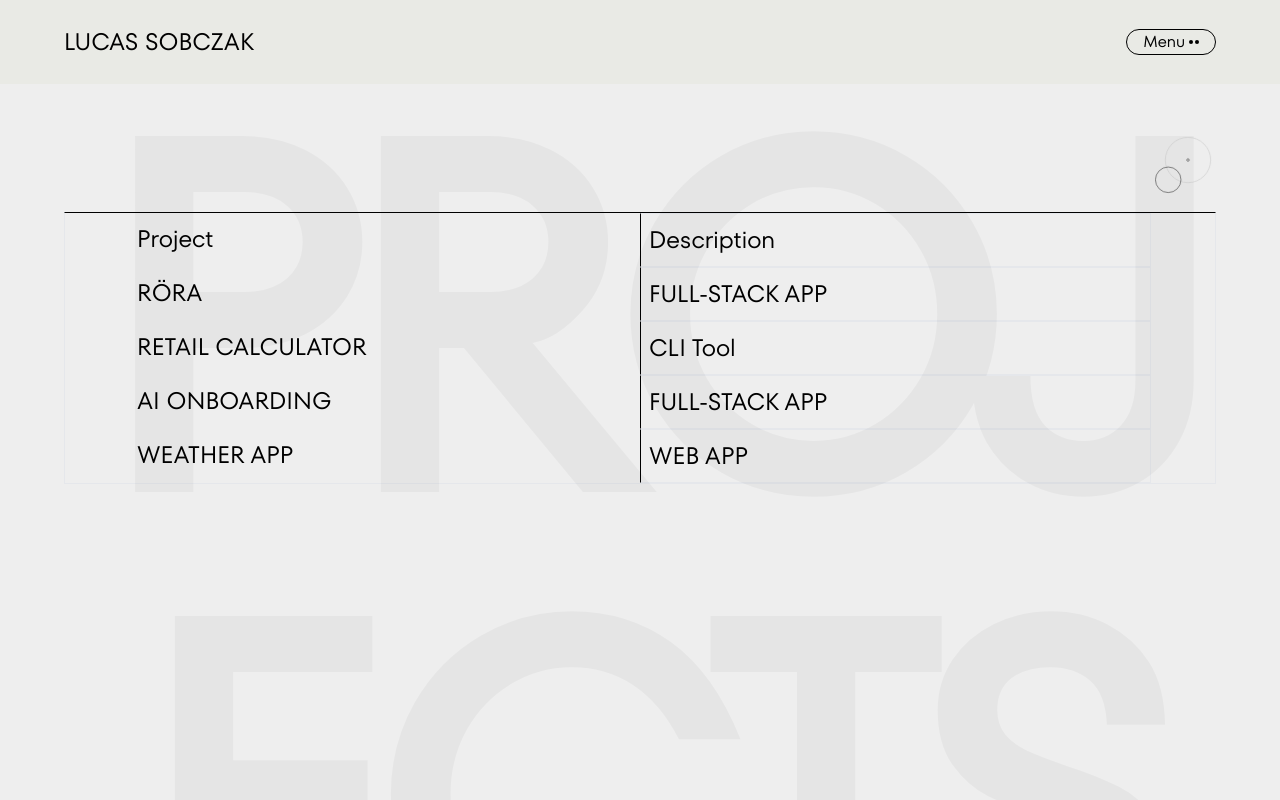
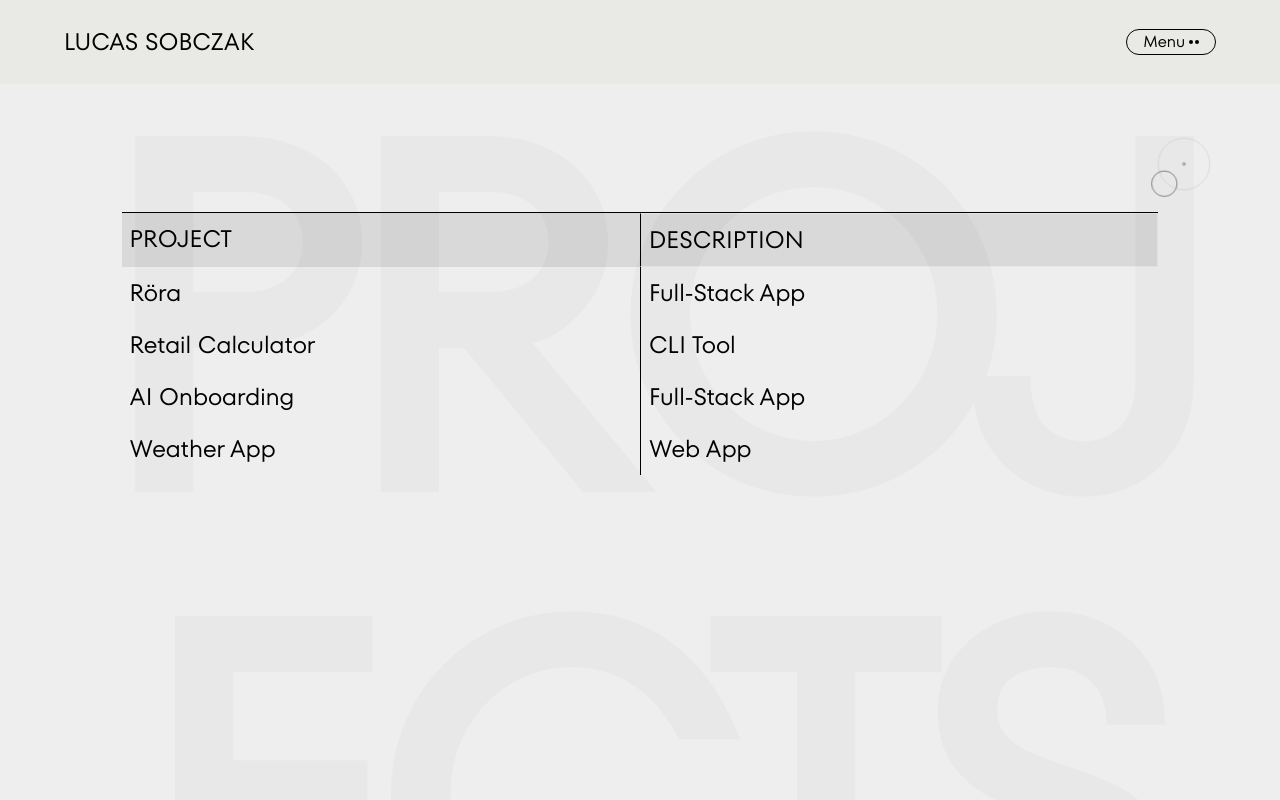
Before and after one commit to SobczakL/landing-page, a Next.js app: page /views/projects in a window 1280 px wide. Shown: the top 800 px of the page. Built offline with nearby package versions, Linux system fonts and the light colour scheme.

Commit message:
home rework with layout, fixed contact bugs, fixed project bugs

```diff
--- a/src/components/Icon.tsx
+++ b/src/components/Icon.tsx
@@ -36,12 +36,12 @@ export default function Icon() {
 
         <div
             style={iconPosition}
-            className="absolute right-0 px-4 md:px-8 lg:px-16 py-8 md:py-8 lg:py-12 z-10" >
+            className="absolute right-0 px-4 md:px-10 lg:px-16 py-8 md:py-8 lg:py-12 z-10" >
             <div
                 style={{
                     animation: "fadeIcon 10s linear infinite"
                 }}
-                className="relative rounded-full border border-r1 w-14 h-14 flex justify-center items-center">
+                className="relative rounded-full border border-r1 w-14 h-14 md:w-16 md:h-16 lg:w-18 lg:h-18 flex justify-center items-center">
                 <div className="rounded-full border border-black w-1 h-1"></div>
                 <div
                     className="absolute rounded-full border border-black w-8 h-8 transform translate-y-6 -translate-x-6"
--- a/src/components/SecondaryHeader.tsx
+++ b/src/components/SecondaryHeader.tsx
@@ -2,7 +2,7 @@ export default function SecondaryHeader() {
     return (
         <div className="flex flex-col max-w-max gap-2">
             <p
-                className="text-black leading-none align-top text-headerSm md:text-headerMd"
+                className="text-black w-fit leading-none text-headerSm md:text-headerMd"
             >
                 DEVELOPER
             </p>
--- a/src/components/layout/header/Header.tsx
+++ b/src/components/layout/header/Header.tsx
@@ -126,7 +126,7 @@ export default function Header() {
                 <div
                     className='bg-white md:bg-transparent md:pt-12 text-black text-menuSm md:text-menuMd drop-shadow-[5px_0px_35px_rgba(0,0,0,0.5)] flex flex-col gap-16 h-full md:ml-auto md:mr-10 lg:mr-16 md:max-h-[70%] md:max-w-[300px] lg:max-w-[360px]'
                 >
-                    <div className='bg-white flex flex-col py-10 gap-12 rounded-lg'>
+                    <div className='bg-white md:backdrop-opacity-95 md:backdrop-invert md:bg-white/95 flex flex-col py-10 gap-12 rounded-lg'>
                         {pageNavigation.slice(1).map((item, index) => (
                             <div
                                 key={index}
@@ -146,7 +146,7 @@ export default function Header() {
                             </div>
                         ))}
                     </div>
-                    <div className='px-4 md:px-8 bg-white md:bg-b1 md:text-white rounded-lg'>
+                    <div className='px-4 md:px-8 bg-white md:backdrop-opacity-95 md:backdrop-invert md:bg-b1/95 md:text-white rounded-lg'>
                         <SocialLinks />
                     </div>
                 </div>
--- a/src/components/ui/AccordionItem.tsx
+++ b/src/components/ui/AccordionItem.tsx
@@ -30,11 +30,11 @@ export default function AccordionItem({
                     backgroundColor: isActive ? "#B4B4B4" : "",
                     color: isActive ? "#FFFFFF" : ""
                 }}
-                className="flex hover:bg-g6 hover:text-white">
+                className="flex hover:bg-g6 hover:text-white hover:uppercase">
                 <div className="w-1/2 py-2 pl-2">
                     <p>{title}</p>
                 </div>
-                <div className="w-1/2 py-2 border border-l-black pl-2">
+                <div className="w-1/2 py-2 border-l border-l-black pl-2">
                     <p>{projectType}</p>
                 </div>
             </div>
--- a/src/pages/views/projects.tsx
+++ b/src/pages/views/projects.tsx
@@ -7,18 +7,17 @@ export default function Projects() {
 
     const handleActiveIndex = (index) => {
         setActiveIndex((prevIndex) => (prevIndex === index ? null : index))
-        console.log(index)
     }
 
     return (
-        <section className="relative bg-g3 h-full pt-24 md:pt-28 lg:pt-32">
-            <div className="z-10 max-w-[90%] border divide-none border-t-black mx-auto px-4 md:px-10 lg:px-16">
-                <div className="flex text-labelSm md:text-labelMd lg:text-labelLg text-black">
+        <section className="relative box-border overflow-hidden bg-g3 h-full pt-24 md:pt-28 lg:pt-32 px-4 md:px-10 lg:px-16">
+            <div className="z-10 max-w-[90%] border-t border-t-black mx-auto">
+                <div className="flex bg-g4 text-labelSm md:text-labelMd lg:text-labelLg text-black">
                     <div className="w-1/2 py-2 pl-2 font-sans">
-                        <p>Project</p>
+                        <p>PROJECT</p>
                     </div>
                     <div className="w-1/2 py-2 border border-l-black divide-transparent pl-2 font-sans">
-                        <p>Description</p>
+                        <p>DESCRIPTION</p>
                     </div>
                 </div>
                 {projectsData.map((project, index: number) => (
@@ -37,12 +36,12 @@ export default function Projects() {
             </div>
             <span
                 style={{
-                    wordWrap: 'break-word',
+                    // wordWrap: 'break-word',
                     zIndex: 0,
                     pointerEvents: "none"
                 }}
-                className="absolute text-black opacity-[3%] text-center top-0 font-extrabold align-top leading-tight lg:leading-none tracking-tighter max-h-full max-w-full text-projectBgSm md:text-projectBgMd lg:text-projectBgLg">
-                PROJECTS
+                className="absolute text-black opacity-[2%] break-all text-center top-0 left-0 font-extrabold align-top leading-tight lg:leading-none tracking-tighter h-full max-w-full text-projectBgSm md:text-projectBgMd lg:text-projectBgLg">
+                PROJECTS PROJECTS
             </span>
         </section >
 
--- a/src/utils/content.ts
+++ b/src/utils/content.ts
@@ -1,31 +1,31 @@
 export const projectsData = [
     {
-        title: 'RÖRA',
-        type: 'FULL-STACK APP',
+        title: 'Röra',
+        type: 'Full-Stack App',
         image: '/images/rora.png',
         header: 'RÖRA TRANSIT APP',
         description: 'A user-friendly web app for quick access to nearby transit info. We used React and Chakra UI for a smooth front-end, while Node.js, Express.js, Knex.js, and MySQL power the efficient back end. Real-time transit data is seamlessly integrated via the Transit API, supporting dynamic updates and robust route searches. Our app is hosted on Vercel for reliability, with data stored securely on PlanetScale for scalability. Röra simplifies travel planning and enhances the user experience.',
         link: 'https://rora.vercel.app/'
     },
     {
-        title: 'RETAIL CALCULATOR',
+        title: 'Retail Calculator',
         type: 'CLI Tool',
         image: '/images/retail-calculator.png',
         header: 'RETAIL CALCULATOR',
-        description: 'This Retail Math Calculator is a simple C program designed for retail businesses. It helps users perform basic calculations related to sales, productivity, and inventory metrics. With an easy-to-use menu interface, users can calculate things like average sales, profit margins, and inventory turnover. Whether the user is a small shop or a big retailer, this tool can assist in managing key aspects of your business.',
+        description: 'This Retail Math Calculator is a C program designed for retail businesses. It helps users perform basic calculations related to sales, productivity, and inventory metrics. With an easy-to-use menu interface, users can calculate things like average sales, profit margins, and inventory turnover. Whether the user is a small shop or a big retailer, this tool can assist in managing key aspects of your business.',
         link: 'https://github.com/SobczakL/retail-calculator'
     },
     {
-        title: 'AI ONBOARDING',
-        type: 'FULL-STACK APP',
+        title: 'AI Onboarding',
+        type: 'Full-Stack App',
         image: '/images/shopify-brainstation.png',
         header: 'AI-ENHANCED ONBOARDING & RETENTION',
         description: 'An AI-driven onboarding and retention solution, crafted in collaboration between BrainStation and Shopify. This project involved establishing strategic partnerships with Shopify to enhance accessibility and user engagement. Our solution integrates interactive guides and chatbot assistance for streamlined onboarding. Leveraging advanced technologies like the Shopify Polaris library and NLP.js, we enhance user interaction and support capabilities. Continuous refinement based on user feedback and data analytics reflects our commitment to user-centered design and product enhancement.',
         link: 'https://github.com/SobczakL/Brainstation-Shopify'
     },
     {
-        title: 'WEATHER APP',
-        type: 'WEB APP',
+        title: 'Weather App',
+        type: 'Web App',
         image: '/images/weather-app.png',
         header: 'WEATHER APP',
         description: 'Experience the Weather App, a sophisticated web utility delivering precise weather updates and comprehensive forecasts worldwide. Engineered with JavaScript and enriched by React, it provides seamless interaction and intuitive access to current conditions and detailed forecasts. Utilizing the robust OpenWeatherMap API, accuracy is guaranteed. Simply clone the repository, install dependencies, and explore weather insights with elegance, enhanced by SCSS styling for optimal user experience.',
--- a/tailwind.config.ts
+++ b/tailwind.config.ts
@@ -4,7 +4,6 @@ const config: Config = {
     content: [
         './src/pages/**/*.{js,ts,jsx,tsx,mdx}',
         './src/components/**/*.{js,ts,jsx,tsx,mdx}',
-        './src/app/**/*.{js,ts,jsx,tsx,mdx}',
     ],
     theme: {
         extend: {
@@ -27,7 +26,7 @@ const config: Config = {
                 'g5': '#E4E4E4',
                 'g6': '#B4B4B4',
                 'r1': '#C1C1C1',
-                'b1': '#353535',
+                'b1': '#393939',
             },
             fontFamily: {
                 sans: ['ForsR', 'sans-serif'],
@@ -39,6 +38,9 @@ const config: Config = {
                 bodySm: '14px',
                 bodyMd: '16px',
                 bodyLg: '18px',
+                timeSm: '12px',
+                timeMd: '14px',
+                timeLg: '16px',
                 labelSm: '16px',
                 labelMd: '18px',
                 labelLg: '24px',
```
Also changed, not shown: src/pages/index.tsx (+7 -7 lines), src/pages/views/contact.tsx (+9 -9 lines).
